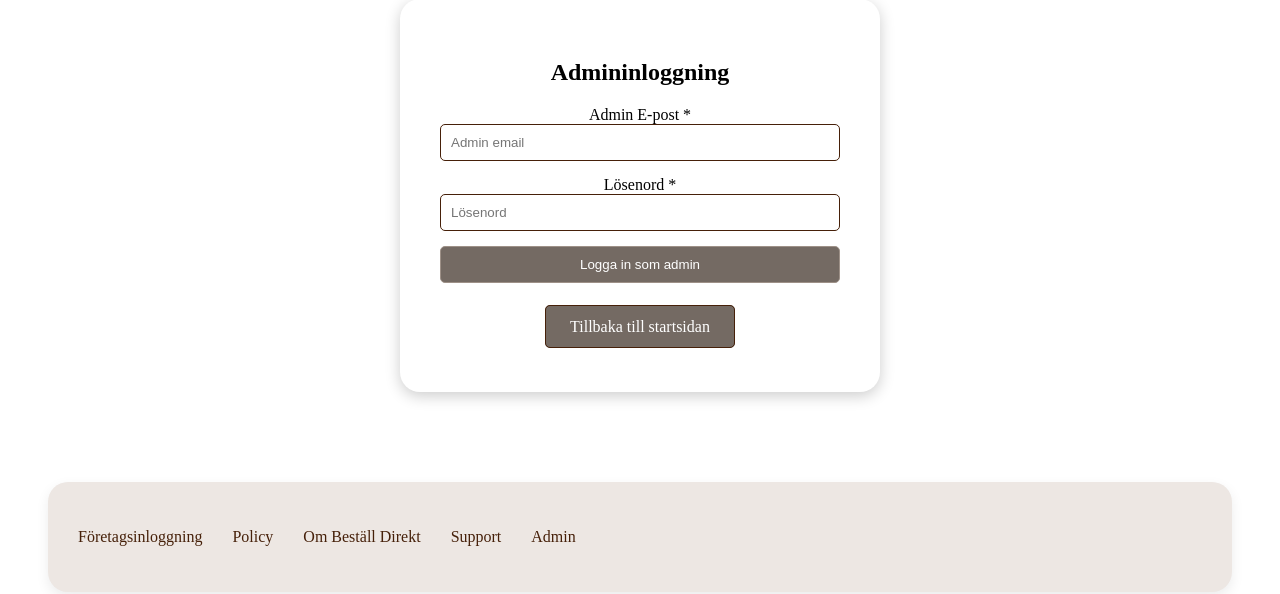
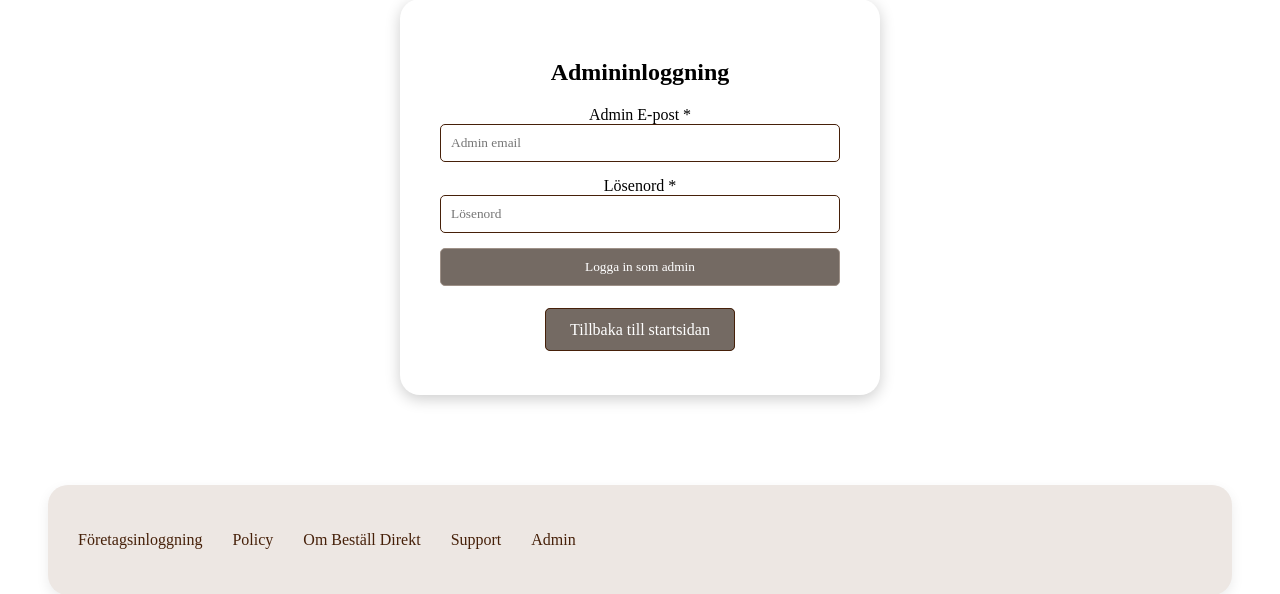
Before and after one commit to ayasdsd1-lgtm/bestall_direkt, a Flask app: page /admin/login in a window 1280 px wide. Shown: the part 225-819 px from the top of the page. Run offline with Flask 3, Linux system fonts and the light colour scheme; some libraries are stand-ins or nearby versions; some web fonts are replaced.

Commit message:
uppdaterad css

```diff
--- a/static/style.css
+++ b/static/style.css
@@ -6,6 +6,14 @@ body{
     padding: 0px;
     font-family: 'Rosarivo', serif;
     background: #F7F3EE;
+}
+
+/* Global reset: formulärelement ärver inte font-family automatiskt */
+input,
+button,
+textarea,
+select {
+    font-family: inherit;
 }
 
 /*----------------------------Header----------------------------*/
```
